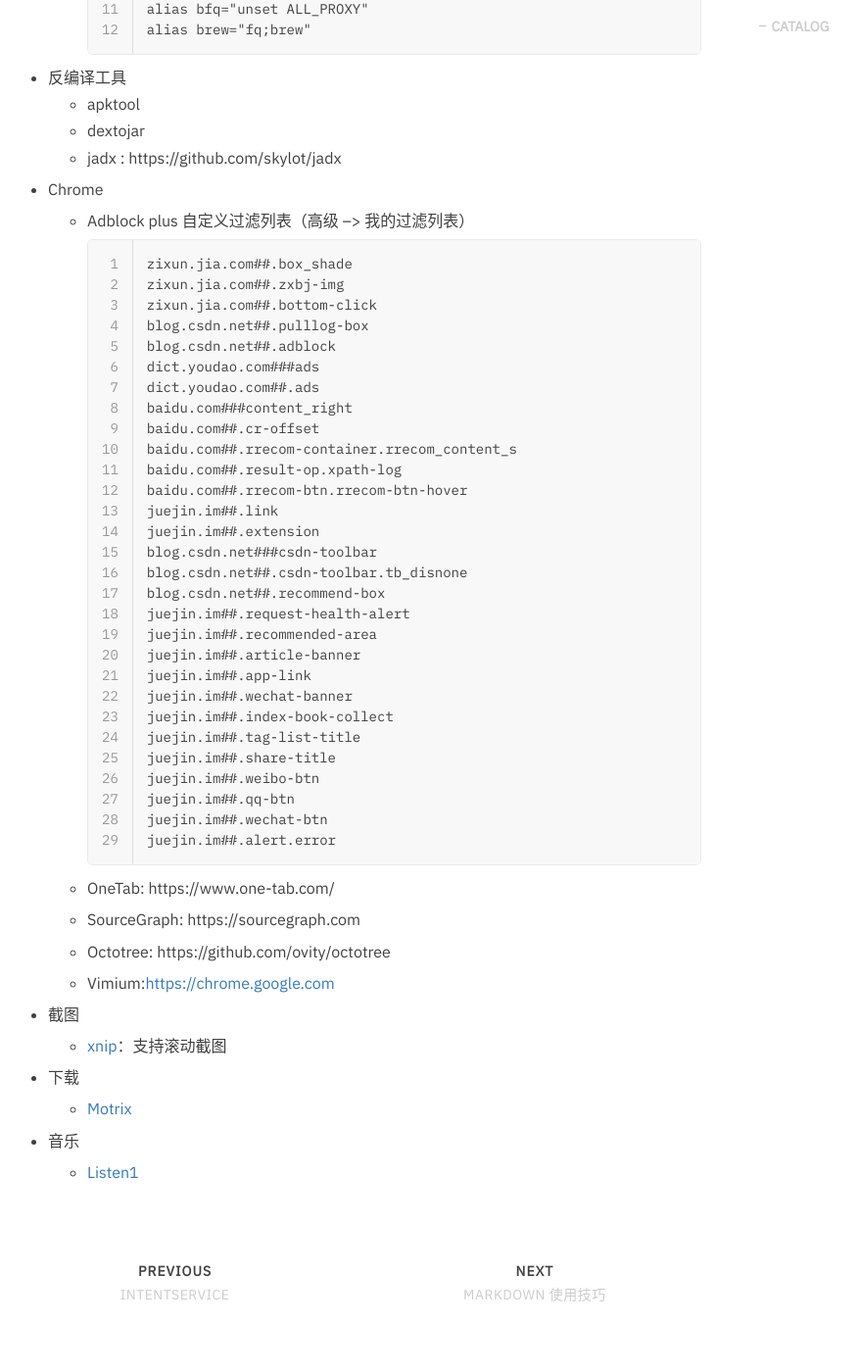
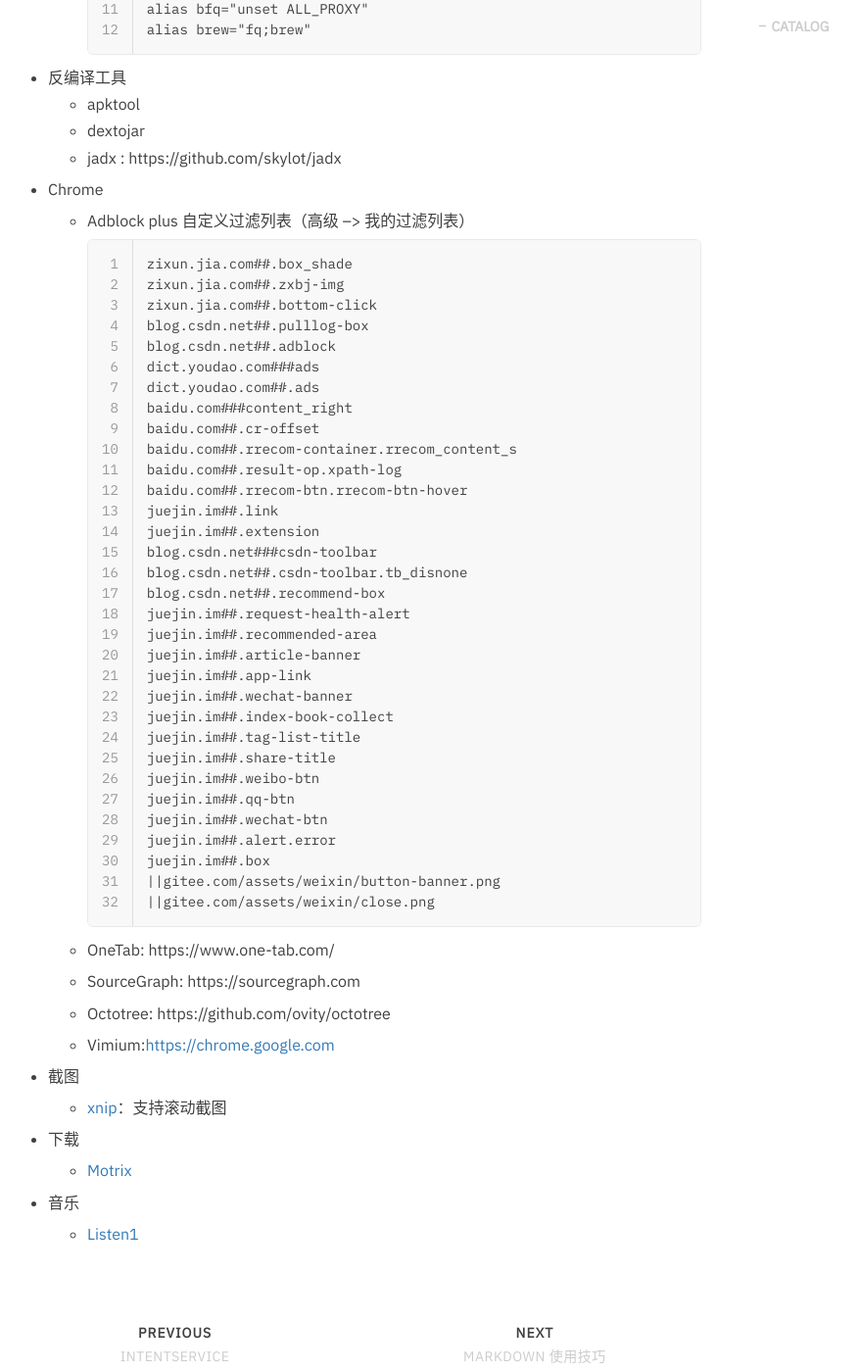
Before and after one commit to hurshi/hurshi.github.io, a Jekyll site: the page built from _posts/2018-01-01-Mac_env.md, in a window 1280 px wide and 1400 px high, scrolled down 2435 px. Shown: the whole window at 98% size, without its empty margins (256-1133 px from the left). Built offline with Jekyll 4.4.1, drawn with Linux system fonts in a browser that asks for light colours; nearby versions of some CDN libraries; comment, search, counter and statistics services are not loaded.

````diff
--- a/_posts/2018-01-01-Mac_env.md
+++ b/_posts/2018-01-01-Mac_env.md
@@ -154,6 +154,9 @@ tags:
     juejin.im##.qq-btn
     juejin.im##.wechat-btn
     juejin.im##.alert.error
+    juejin.im##.box
+    ||gitee.com/assets/weixin/button-banner.png
+    ||gitee.com/assets/weixin/close.png
     ```
 
   * OneTab: https://www.one-tab.com/
````
Also changed, not shown: _posts/2019-05-17-binder.md (added, +7 -0 lines).
